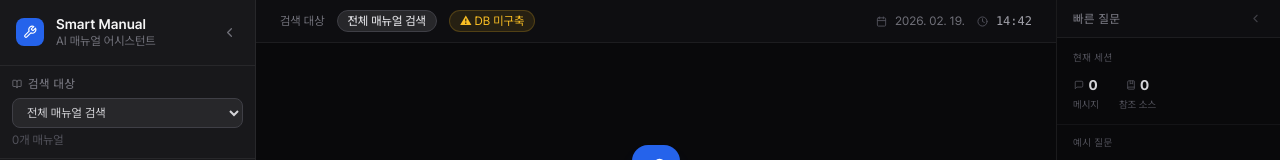
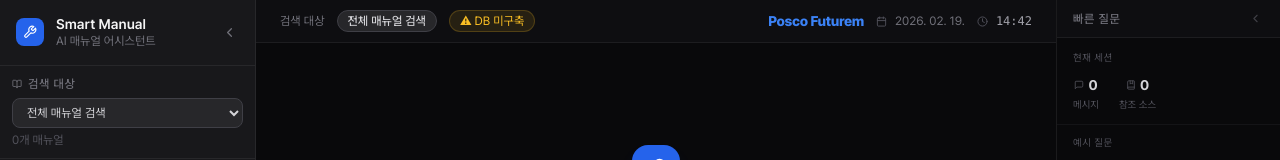
Before and after one commit to JDJ-Coding/Smart-Manual-monitoring-new, a Next.js app: page / in a window 1280 px wide. Shown: the top 160 px of the page. Built offline with nearby package versions, Linux system fonts and the light colour scheme.

Commit message:
디자인 업데이트

```diff
--- a/src/components/chat/ChatContainer.tsx
+++ b/src/components/chat/ChatContainer.tsx
@@ -241,8 +241,13 @@ export function ChatContainer({
           </span>
         )}
 
+        {/* 브랜드 */}
+        <span className="ml-auto text-sm font-extrabold text-blue-500 tracking-tight">
+          Posco Futurem
+        </span>
+
         {/* 날짜/시간 */}
-        <div className="ml-auto flex items-center gap-2 text-xs text-zinc-500">
+        <div className="flex items-center gap-2 text-xs text-zinc-500">
           {now && (
             <>
               <Calendar size={11} className="text-zinc-600 flex-shrink-0" />
```
